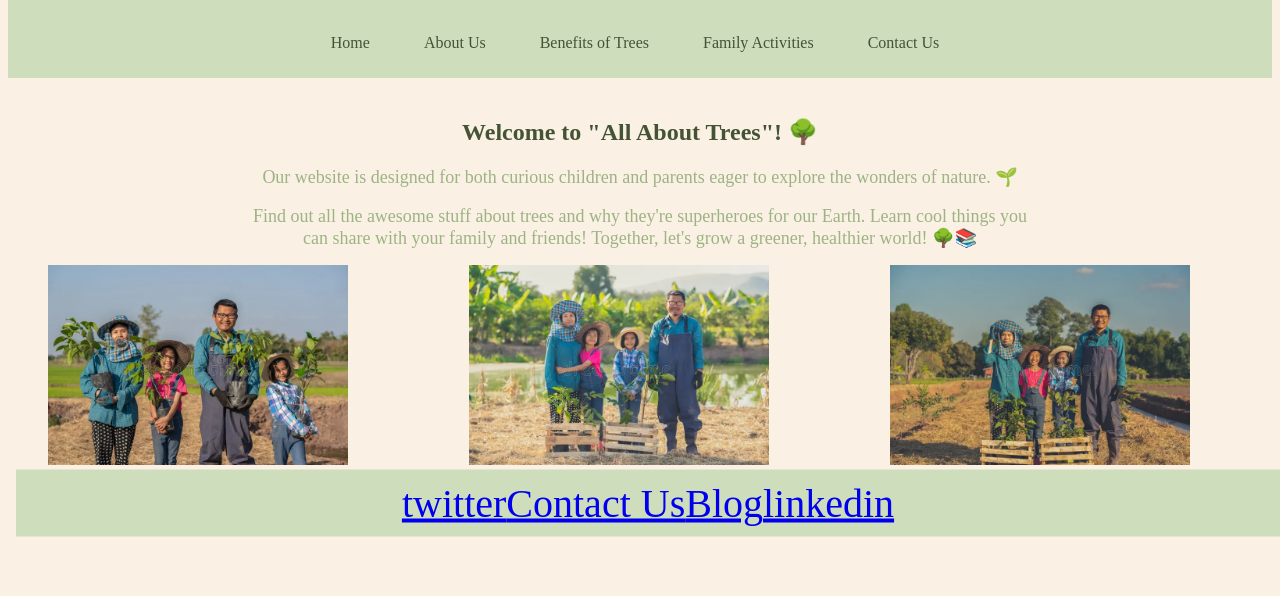
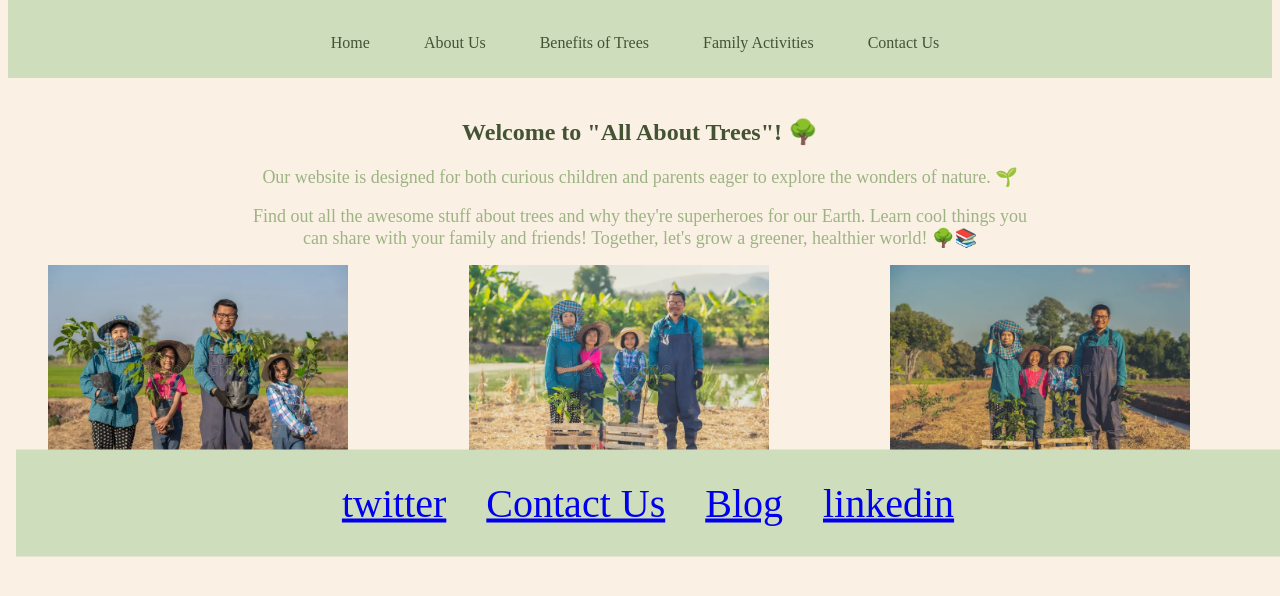
Before and after one commit to HYF-Class22/agile-development-group3-all-about-trees, a website: page index.html in a window 1280 px wide. Shown: the part 316-912 px from the top of the page. Drawn offline with Linux system fonts and the light colour scheme.

Commit message:
update the footer space

```diff
--- a/styles/index.css
+++ b/styles/index.css
@@ -60,6 +60,10 @@ nav a {
   text-decoration: none;
 }
 
+footer a {
+  padding: 20px;
+}
+
 nav a:hover {
   color: #faf1e4;
 }
@@ -102,7 +106,7 @@ footer {
   justify-content: center;
   padding: 10px;
   background-color: #cedebd;
-  color: white;
+  color: black;
   position: relative;
   font-size: 40px;
   bottom: 0;
```
